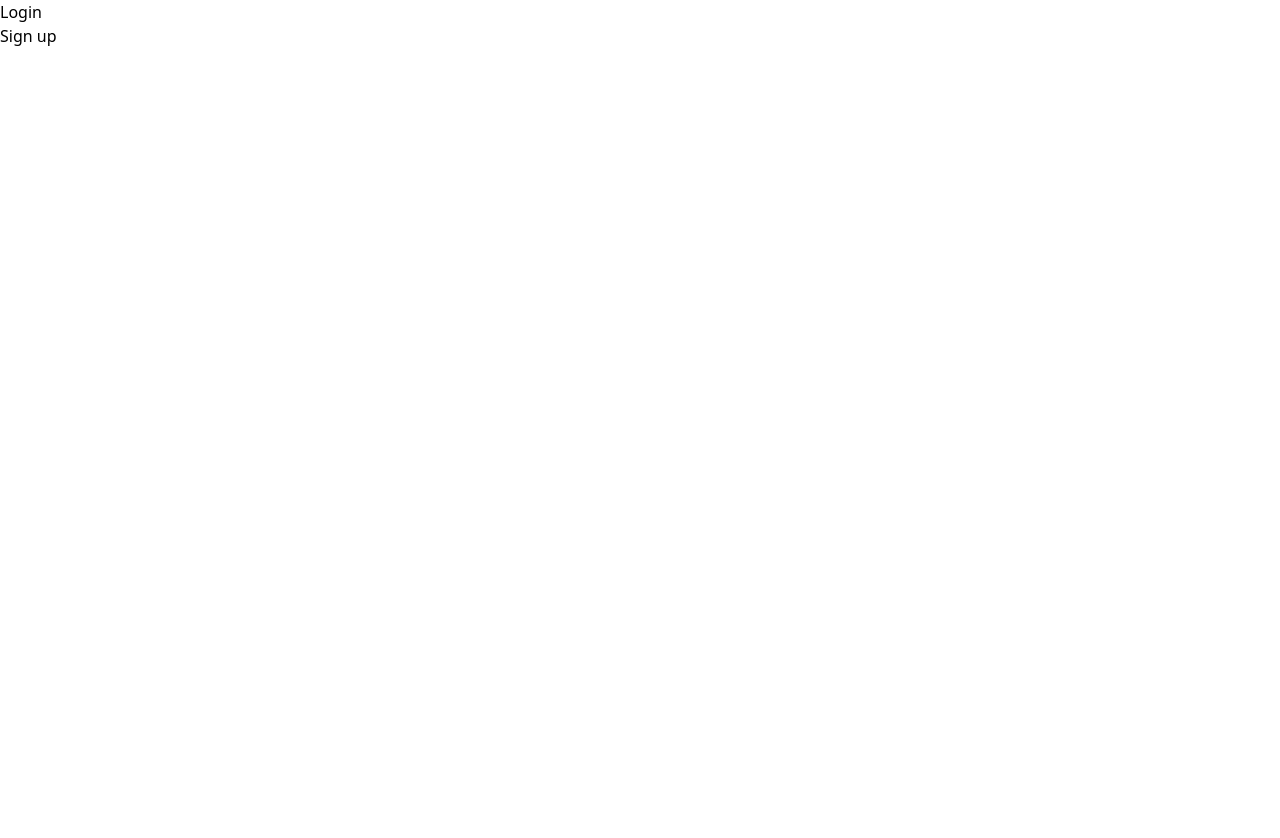
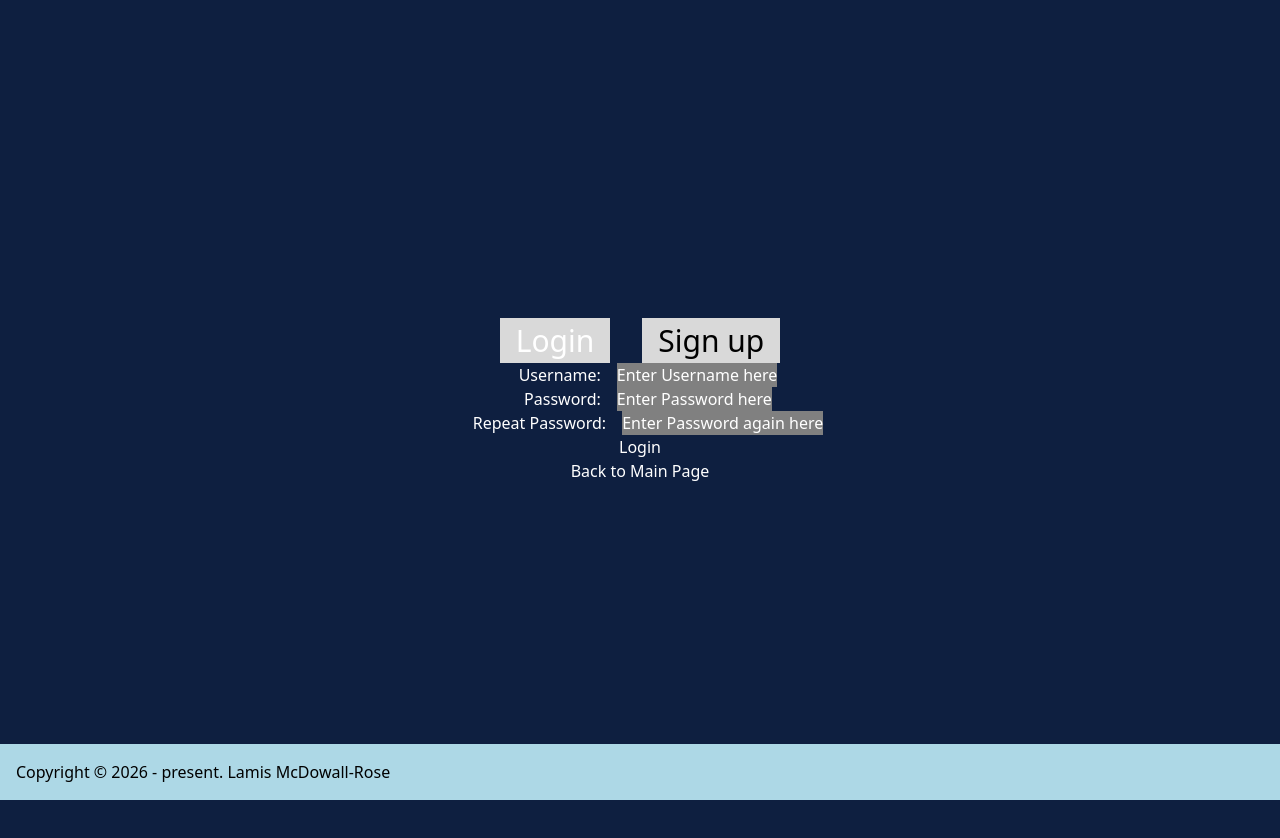
Before and after one commit to Corpusclockwork/CanvasApp, a React (Vite) app in the folder frontend/: page /signup in a window 1280 px wide. Shown: the top 838 px of the page. Before the commit the page ends 800 px from the top, so only its background shows below. Built offline with nearby package versions, Linux system fonts and the light colour scheme.

Commit message:
Some more frontend work

```diff
--- a/frontend/src/App.css
+++ /dev/null
@@ -1,5 +0,0 @@
-@import "tailwindcss";
-
-main{
-    background-color: #0E1F40;
-}
--- a/frontend/src/App.tsx
+++ b/frontend/src/App.tsx
@@ -1,4 +1,3 @@
-import './App.css'
 import InitialPage from './Other/InitialPage'
 import LoginPage from './Other/LoginPage'
 import SignUpPage from './Other/SignUpPage'
@@ -9,6 +8,7 @@ import { BrowserRouter as Router, Routes, Route } from 'react-router-dom'
 function App() {
   return (
     <>
+        <div className='min-h-screen pb-12' style={{backgroundColor: '#0E1F40', color:'white'}} >
             <Router>
                 <Routes>
                     <Route path="/" element={<InitialPage/>} />
@@ -18,6 +18,10 @@ function App() {
                     <Route path="/canvas" element={<Canvas/>} />
                 </Routes>
             </Router>
+        </div>
+        <footer className='fixed inset-x-0 bottom-0 p-4' style={{backgroundColor: "lightblue"}}>
+            Copyright © 2026 - present. Lamis McDowall-Rose
+        </footer>
     </>
   )
 }
--- /dev/null
+++ b/frontend/src/CanvasPage/Canvas.css
@@ -0,0 +1,6 @@
+.CanvasObject {
+    width: 1024px;
+    height: 1024px;
+    border:1px solid #000000;
+    background-color: white;
+}
--- a/frontend/src/CanvasPage/Canvas.tsx
+++ b/frontend/src/CanvasPage/Canvas.tsx
@@ -1,8 +1,16 @@
-import { useState, useEffect } from 'react'
+import { useState, useEffect, useRef } from 'react'
+import "./Canvas.css";
 
 function Canvas() {
-    const [canvasblob, setCanvasblob] = useState(new ArrayBuffer);
-    const getCanvasBlob = async () => {
+    const [canvasblob, setCanvasblob] = useState(new ArrayBuffer(1024*1024));
+    const canvasObjectId = useRef<HTMLCanvasElement>(null);
+    const colorsList = ["black", "red", "green", "blue", "white"];
+
+    var imageData = new ImageData(new Uint8ClampedArray(canvasblob), 1024, 1024);
+    // var ctx = canvasObjectId.getContext("2d");
+    // ctx?.putImageData(imageData, 0, 0);
+
+    const setCanvasBlob = async () => {
         try {
             const response =  await (await fetch('/canvasblob/{id}')).json()
             setCanvasblob(response);
@@ -12,24 +20,17 @@ function Canvas() {
         }
     }
 
-    const setCanvasBlob = async () => {
-        try {
-            const response =  await (await fetch('/canvasblob/{id}')).json()
-            setCanvasblob(response);
-        } catch {
-
-        }
-    }
-
     useEffect(() => {
-        getCanvasBlob()
+        setCanvasBlob()
     }, [])
 
     return (
         <>
-        <div
-            onClick={()=> setCanvasBlob}>
-        </div>
+            <div onClick={()=> setCanvasBlob}>
+                <canvas ref={canvasObjectId} className='CanvasObject'>
+
+                </canvas>
+            </div>
         </>
     )
 } export default Canvas;
--- /dev/null
+++ b/frontend/src/Other/InitialPage.css
@@ -0,0 +1,26 @@
+@import "tailwindcss";
+
+.page {
+    background-color: #0E1F40;
+    color: white;
+}
+
+.headerText {
+    width: 80%;
+}
+
+.mainText {
+    width: 60%;
+}
+
+.mainContent {
+    width: 60%;
+}
+
+.loginButton {
+    background-color: #D9D9D9;
+}
+
+.appFooter {
+    background-color: #D9D9D9;
+}
--- a/frontend/src/Other/InitialPage.tsx
+++ b/frontend/src/Other/InitialPage.tsx
@@ -1,13 +1,16 @@
 import { NavLink } from 'react-router-dom'
+import './InitialPage.css';
 
 function InitialPage() {
   return (
     <>
-        <header>
-            <div>Welcome to CanvasCollab !</div>
+        <div className='pageContent'>
+            <header className='flex justify-center py-8'>
+                <div className='headerText text-center'>Welcome to CanvasCollab !</div>
             </header>
-        <main className="main-content">
-            <div>
+            <main className='flex flex-col justify-center'>
+                <div className='flex justify-center'>
+                    <div className='mainText text-center'>
                         This is my personal project to get to understand web development better.
                         You can click on any of the canvases on display in the background to go check out what users are making
                         (probably just me tbh, this is just a personal project haha), or click on the login or sign up buttons
@@ -15,16 +18,18 @@ function InitialPage() {
 
                         There’s a more detailed README about the project here :)
                     </div>
-            <button>
-                <NavLink to="/login">Login</NavLink>
+                </div>
+                <div className='buttons flex justify-center'>
+                    <button className='loginButton p-4 py-4 m-4'>
+                        <NavLink to='/login'>Login</NavLink>
                     </button>
-            <button>
-                <NavLink to="/signup">Sign up</NavLink>
+                    <button className='loginButton p-4 py-4 m-4'>
+                        <NavLink to='/signup'>Sign up</NavLink>
                     </button>
+                </div>
             </main>
-        <footer className="app-footer">
-        Copyright © 2026 - present. Lamis McDowall-Rose
-        </footer>
+        </div>
+
     </>
   )
 }
--- a/frontend/src/Other/LoginPage.tsx
+++ b/frontend/src/Other/LoginPage.tsx
@@ -1,4 +1,6 @@
 // import { useState, useEffect } from 'react'
+import { NavLink } from 'react-router-dom';
+import './LoginPageSignInPage.css';
 
 function LoginPage() {
 
@@ -7,13 +9,33 @@ function LoginPage() {
 // const [loginToggle, setLoginToggle] = useState(true);
 
 return (
-    <>
-    <div>
-        Login
+    <div className="flex items-center justify-center h-screen">
+        <div>
+            <div className="titleTextContainer flex justify-center">
+                <div className="activeLoginSignUpTitle  text-[30px] px-4 mx-4">
+                    <NavLink to='/login'>Login</NavLink>
+                </div>
+                <div className="inactiveLoginSignUpTitle text-[30px] px-4 mx-4">
+                    <NavLink to='/signup'>Sign up</NavLink>
+                </div>
+            </div>
+            <div className="mainTextContainer">
+                <div className="usernameContainer flex justify-center">
+                    <div className="usernameTextBox px-4">Username:</div>
+                    <div className="enterUsernameBox">Enter Username here</div>
+                </div>
+                <div className="passwordContainer flex justify-center">
+                    <div className="passwordTextBox px-4">Password:</div>
+                    <div className="enterPasswordBox"> Enter Password here</div>
+                </div>
+            </div>
+            <div className="flex justify-center">
+                <NavLink to='/user'>Login</NavLink>
+            </div>
+            <div className="flex justify-center">
+                <NavLink to='/'>Back to Main Page</NavLink>
+            </div>
+        </div>
     </div>
-    <div>
-        Sign up
-    </div>
-    </>
 )
 } export default LoginPage;
--- /dev/null
+++ b/frontend/src/Other/LoginPageSignInPage.css
@@ -0,0 +1,16 @@
+.enterUsernameBox {
+    background-color: grey;
+}
+
+.enterPasswordBox {
+    background-color: grey;
+}
+
+.activeLoginSignUpTitle {
+    color: black;
+    background-color: #D9D9D9;
+}
+
+.inactiveLoginSignUpTitle{
+    background-color: #D9D9D9;
+}
--- a/frontend/src/Other/SignUpPage.tsx
+++ b/frontend/src/Other/SignUpPage.tsx
@@ -1,19 +1,46 @@
 // import { useState, useEffect } from 'react'
 
-function LoginPage() {
+import { NavLink } from "react-router-dom";
+import './LoginPageSignInPage.css';
+
+function SignUpPage() {
 
 // const [username, setUsername] = useState("");
 // const [password, setPassword] = useState("");
 // const [loginToggle, setLoginToggle] = useState(true);
 
 return (
-    <>
-    <div>
-        Login
+   <div className="flex items-center justify-center h-screen">
+        <div>
+            <div className="titleTextContainer flex justify-center">
+                <div className="inactiveLoginSignUpTitle text-[30px] px-4 mx-4">
+                    <NavLink to='/login'>Login</NavLink>
+                </div>
+                <div className="activeLoginSignUpTitle text-[30px] px-4 mx-4">
+                    <NavLink to='/signup'>Sign up</NavLink>
+                </div>
+            </div>
+            <div className="mainTextContainer">
+                <div className="usernameContainer flex justify-center">
+                    <div className="usernameTextBox px-4">Username:</div>
+                    <div className="enterUsernameBox">Enter Username here</div>
+                </div>
+                <div className="passwordContainer flex justify-center">
+                    <div className="passwordTextBox px-4">Password:</div>
+                    <div className="enterPasswordBox"> Enter Password here</div>
+                </div>
+                <div className="passwordContainer flex justify-center">
+                    <div className="passwordTextBox px-4">Repeat Password:</div>
+                    <div className="enterPasswordBox"> Enter Password again here</div>
+                </div>
+            </div>
+            <div className="flex justify-center">
+                <NavLink to='/user'>Login</NavLink>
+            </div>
+            <div className="flex justify-center">
+                <NavLink to='/'>Back to Main Page</NavLink>
+            </div>
+        </div>
     </div>
-    <div>
-        Sign up
-    </div>
-    </>
 )
-} export default LoginPage;
+} export default SignUpPage;
--- /dev/null
+++ b/frontend/src/UserPage/UserDetails.css
@@ -0,0 +1,9 @@
+.userPictureContainer {
+    width: 80%;
+    background-color: red;
+}
+
+.userPicture {
+    width: 70%;
+    background-color: red;
+}
```
Also changed, not shown: frontend/src/UserPage/UserDetails.tsx (+106 -11 lines), frontend/public/image_placeholder.jpg (added). Lines whose indentation alone changed are shown as unchanged.
